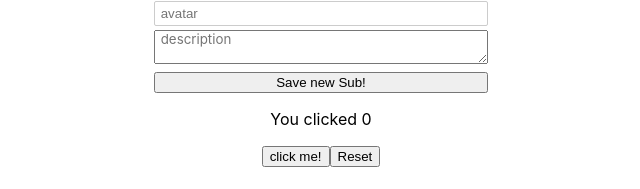
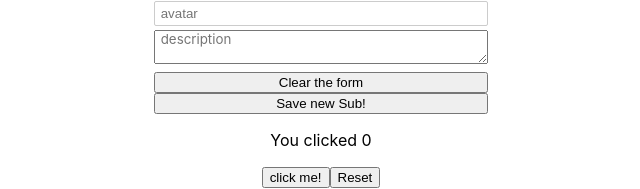
Before and after one commit to EduRamos95/Test_TypeScript, a React (Create React App) app in the folder react-app-with-typescript/: page / in a window 1280 px wide. Shown: the part 523-712 px from the top of the page, without its empty margins (319-959 px from the left). Built offline with nearby package versions, Linux system fonts and the light colour scheme.

Commit message:
app.v10 - adding: handleclear function use clear form when clicked boton or submit a new Sub

```diff
--- a/react-app-with-typescript/src/App.tsx
+++ b/react-app-with-typescript/src/App.tsx
@@ -1,4 +1,4 @@
-import React, {useEffect, useState} from 'react';
+import React, {useEffect, useRef, useState} from 'react';
 import './App.css';
 // importar componente de la carpeta componente...
 import List from './components/List'
@@ -42,7 +42,9 @@ const INITIAL_STATE = [
 function App() {
   // colocamos la interface como un tipo de dato que recibira
   const [subs, setSubs] = useState<AppState["subs"]>([])
-
+  const [newSubsNumber, setNewSubsNumber] = useState<AppState["newSubsNumber"]>(0)
+  // usamos el useRef para guardar 'div' y lo inicializamos
+  const divRef = useRef<HTMLDivElement>(null)
   // inicializaremos con valores usando useEffect
   // esto para la primera vez que se reenderize
 
@@ -59,8 +61,9 @@ function App() {
 // solo modificamos el <List> para que pase de JSX --> React.Component
 // regresamos a JSX.. --- pero ahora en List.tsx (otra forma de retornar)
 // -- form: ahora acepta un parametro {setSubs} ------
+// -- ref: agregamos ---------------------------------
   return (
-    <div className="App">
+    <div className="App" ref={divRef}>
       <h1>edu subs </h1>
       <List subs={subs} />
       <Form onNewSub={handleNewSub} />
--- a/react-app-with-typescript/src/components/Form.tsx
+++ b/react-app-with-typescript/src/components/Form.tsx
@@ -31,7 +31,10 @@ const Form = ({onNewSub}: FormProps) => {
     // añadir nuevo sub -----------------------
     // solo se pasa el nuevo ------------------
     onNewSub(inputValues)
+    // para limpiar cada vez que enviamos un submit ---------
+    handleClear()
   }
+  // --------------------------------------------------------
 
   // ----evt type any / no tiene contexto -------------------------
   // ------- si copiamos el codigo y lo ponemos dentro del html ---
@@ -46,7 +49,20 @@ const Form = ({onNewSub}: FormProps) => {
       [evt.target.name]: evt.target.value
     })
   }
-  // -----------------------------
+  // --------------------------------------------------------
+  const handleClear = () => {
+    setInputValues({
+      nick: '',
+      subMonths: 0,
+      avatar: '',
+      description: ''
+    })
+  }
+
+  // --------------------------------------------------------
+  // --------------------------------------------------------
+
+  // --- useRef / creamos un boton para limpiar formulario --
   return (
     <div>
       <form onSubmit={handleSubmit}>
@@ -54,7 +70,8 @@ const Form = ({onNewSub}: FormProps) => {
         <input onChange={handleChange}  value={inputValues.subMonths} type='number'name='subMonths' placeholder='subMonths' />
         <input onChange={handleChange}  value={inputValues.avatar} type='text'name='avatar' placeholder='avatar' />
         <textarea onChange={handleChange}  value={inputValues.description} name='description' placeholder='description' />
-        <button>Save new Sub!</button>
+        <button onClick={handleClear} type='button'>Clear the form</button>
+        <button type='submit'>Save new Sub!</button>
       </form>
     </div>
   )
```
